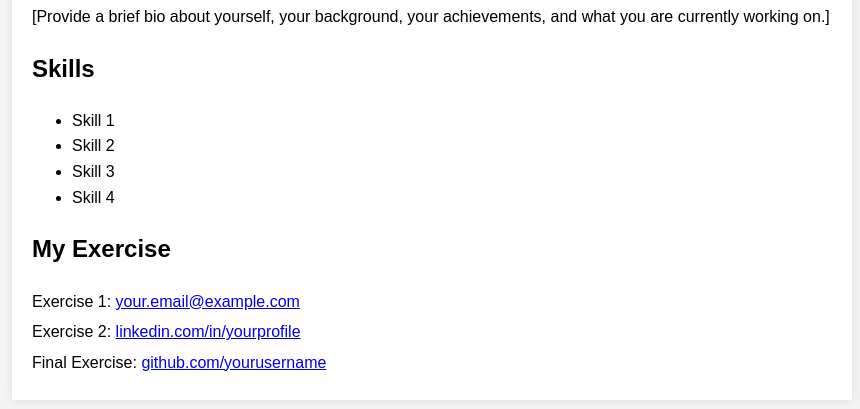
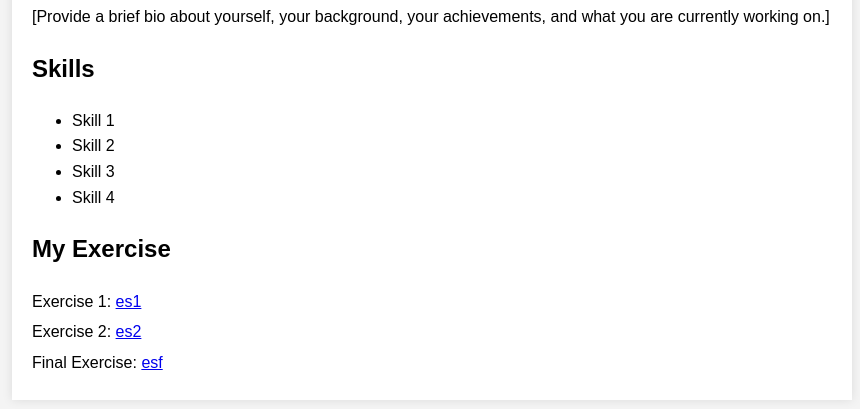
Before and after one commit to marchionnigabriele/marchionnigabriele.github.io, a plain HTML site: page index.html in a window 1280 px wide. Shown: the part 321-730 px from the top of the page, without its empty margins (208-1068 px from the left). Drawn offline with Linux system fonts and the light colour scheme.

Commit message:
Update index.html

```diff
--- a/index.html
+++ b/index.html
@@ -52,9 +52,9 @@
         </ul>
         <h2>My Exercise</h2>
         <div class="contact-info">
-            <p>Exercise 1: <a href="mailto:your.email@example.com">your.email@example.com</a></p>
-            <p>Exercise 2: <a href="https://www.linkedin.com/in/yourprofile">linkedin.com/in/yourprofile</a></p>
-            <p>Final Exercise: <a href="https://github.com/yourusername">github.com/yourusername</a></p>
+            <p>Exercise 1: <a href="esercizio1/index.html">es1</a></p>
+            <p>Exercise 2: <a href="esercizio2/index.html">es2</a></p>
+            <p>Final Exercise: <a href="esercizioFinale2/index.html">esf</a></p>
         </div>
     </div>
 </body>
```
